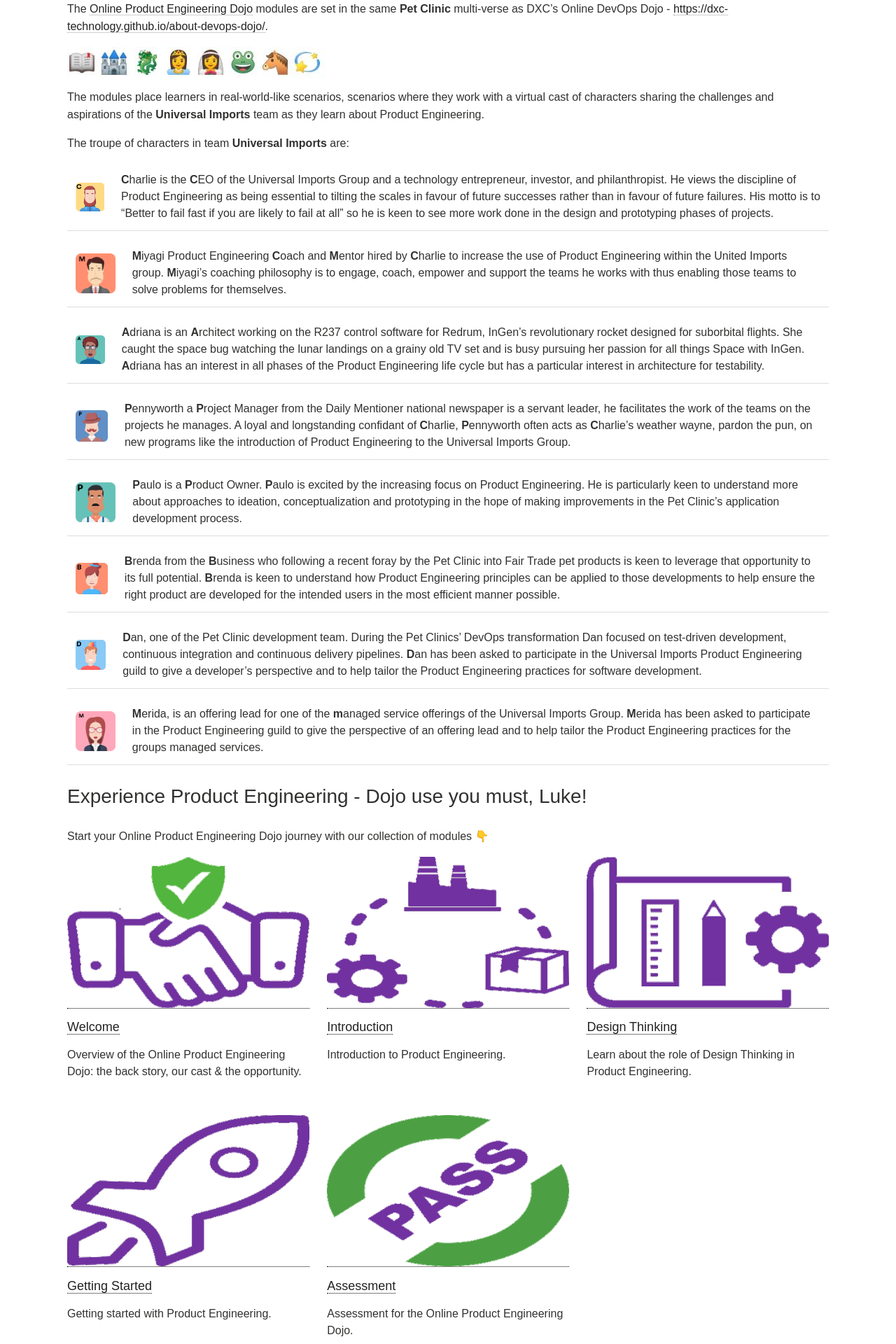
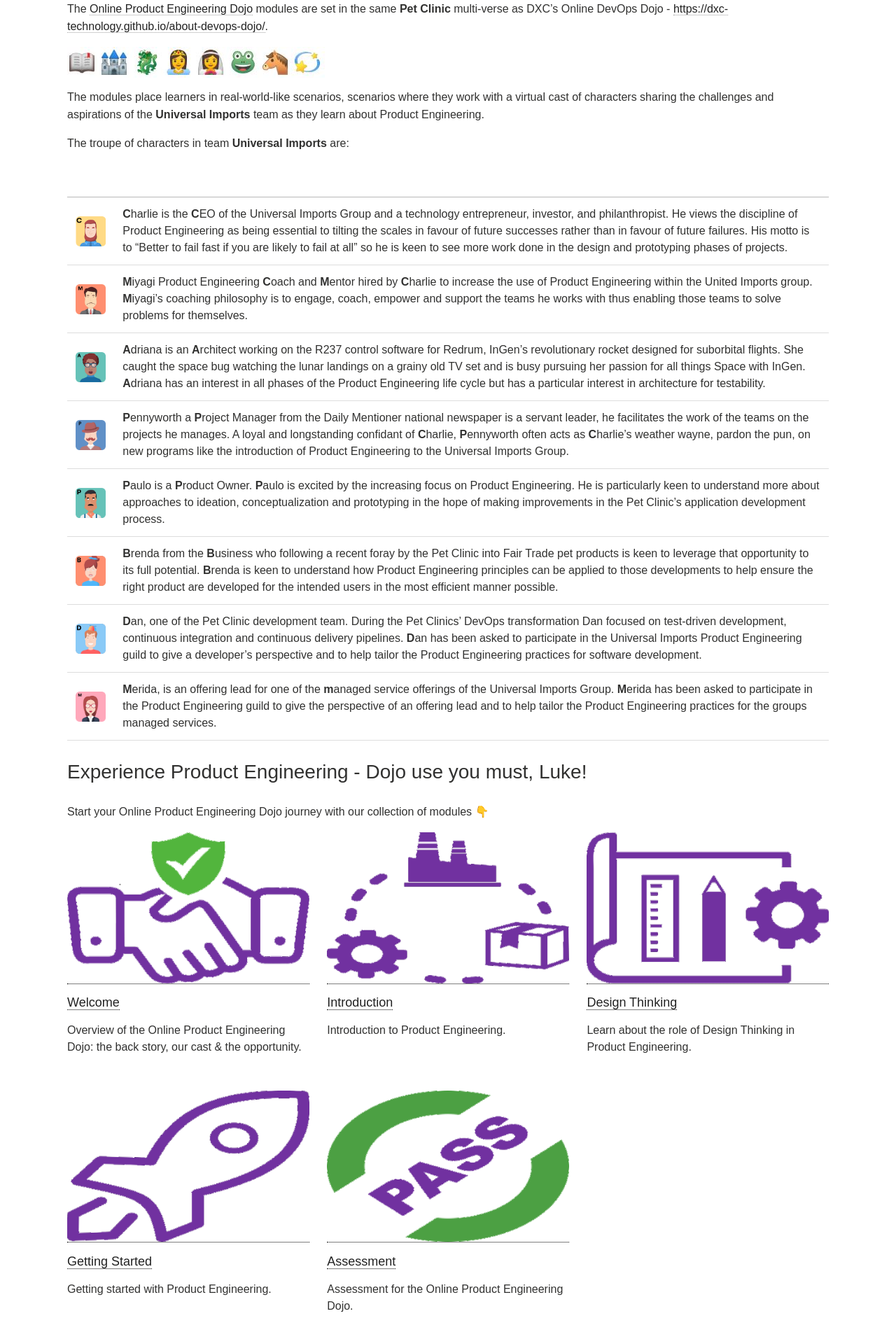
Before and after one commit to dxc-technology/about-pe-dojo, a Jekyll site: the page built from index.md, in a window 1280 px wide. Shown: the part 746-2666 px from the top of the page at 70% size. Built offline with Jekyll 4.4.1, drawn with Linux system fonts in a browser that asks for light colours.

Commit message:
fixing images

```diff
--- a/index.md
+++ b/index.md
@@ -28,21 +28,16 @@
 
 The troupe of characters in team **Universal Imports** are:
 
-![Charlie](images/charlie.png) | **C**harlie is the **C**EO of the Universal Imports Group and a technology entrepreneur, investor, and philanthropist. He views the discipline of Product Engineering as being essential to tilting the scales in favour of future successes rather than in favour of future failures. His motto is to "Better to fail fast if you are likely to fail at all" so he is keen to see more work done in the design and prototyping phases of projects.
-
-![Miyagi](images/miyagi.png) | **M**iyagi Product Engineering **C**oach and **M**entor hired by **C**harlie to increase the use of Product Engineering within the United Imports group. **M**iyagi's coaching philosophy is to engage, coach, empower and support the teams he works with thus enabling those teams to solve problems for themselves.
-
-![Adriana](images/adriana.png) | **A**driana is an **A**rchitect working on the R237 control software for Redrum, InGen's revolutionary rocket designed for suborbital flights. She caught the space bug watching the lunar landings on a grainy old TV set and is busy pursuing her passion for all things Space with InGen. **A**driana has an interest in all phases of the Product Engineering life cycle but has a particular interest in architecture for testability.
-
-![Pennyworth](images/pennyworth.png) | **P**ennyworth a **P**roject Manager from the Daily Mentioner national newspaper is a servant leader, he facilitates the work of the teams on the projects he manages. A loyal and longstanding confidant of **C**harlie, **P**ennyworth often acts as **C**harlie's weather wayne, pardon the pun, on new programs like the introduction of Product Engineering to the Universal Imports Group.
-
-![Paulo](images/paulo.png) | **P**aulo is a **P**roduct Owner. **P**aulo is excited by the increasing focus on Product Engineering. He is particularly keen to understand more about approaches to ideation, conceptualization and prototyping in the hope of making improvements in the Pet Clinic's application development process.
-
-![Brenda](images/brenda.png) | **B**renda from the **B**usiness who following a recent foray by the Pet Clinic into Fair Trade pet products is keen to leverage that opportunity to its full potential. **B**renda is keen to understand how Product Engineering principles can be applied to those developments to help ensure the right product are developed for the intended users in the most efficient manner possible.
-
-![Dan](images/dan.png) | **D**an, one of the Pet Clinic development team. During the Pet Clinics' DevOps transformation Dan focused on test-driven development, continuous integration and continuous delivery pipelines. **D**an has been asked to participate in the Universal Imports Product Engineering guild to give a developer's perspective and to help tailor the Product Engineering practices for software development.
-
-![Merida](images/merida.png) | **M**erida, is an offering lead for one of the **m**anaged service offerings of the Universal Imports Group. **M**erida has been asked to participate in the Product Engineering guild to give the perspective of an offering lead and to help tailor the Product Engineering practices for the groups managed services.
+|  |  |
+| - | - |
+| ![Charlie](images/charlie.png) | **C**harlie is the **C**EO of the Universal Imports Group and a technology entrepreneur, investor, and philanthropist. He views the discipline of Product Engineering as being essential to tilting the scales in favour of future successes rather than in favour of future failures. His motto is to "Better to fail fast if you are likely to fail at all" so he is keen to see more work done in the design and prototyping phases of projects. |
+| ![Miyagi](images/miyagi.png) | **M**iyagi Product Engineering **C**oach and **M**entor hired by **C**harlie to increase the use of Product Engineering within the United Imports group. **M**iyagi's coaching philosophy is to engage, coach, empower and support the teams he works with thus enabling those teams to solve problems for themselves. |
+| ![Adriana](images/adriana.png) | **A**driana is an **A**rchitect working on the R237 control software for Redrum, InGen's revolutionary rocket designed for suborbital flights. She caught the space bug watching the lunar landings on a grainy old TV set and is busy pursuing her passion for all things Space with InGen. **A**driana has an interest in all phases of the Product Engineering life cycle but has a particular interest in architecture for testability. |
+| ![Pennyworth](images/pennyworth.png) | **P**ennyworth a **P**roject Manager from the Daily Mentioner national newspaper is a servant leader, he facilitates the work of the teams on the projects he manages. A loyal and longstanding confidant of **C**harlie, **P**ennyworth often acts as **C**harlie's weather wayne, pardon the pun, on new programs like the introduction of Product Engineering to the Universal Imports Group. |
+| ![Paulo](images/paulo.png) | **P**aulo is a **P**roduct Owner. **P**aulo is excited by the increasing focus on Product Engineering. He is particularly keen to understand more about approaches to ideation, conceptualization and prototyping in the hope of making improvements in the Pet Clinic's application development process. |
+| ![Brenda](images/brenda.png) | **B**renda from the **B**usiness who following a recent foray by the Pet Clinic into Fair Trade pet products is keen to leverage that opportunity to its full potential. **B**renda is keen to understand how Product Engineering principles can be applied to those developments to help ensure the right product are developed for the intended users in the most efficient manner possible. |
+| ![Dan](images/dan.png) | **D**an, one of the Pet Clinic development team. During the Pet Clinics' DevOps transformation Dan focused on test-driven development, continuous integration and continuous delivery pipelines. **D**an has been asked to participate in the Universal Imports Product Engineering guild to give a developer's perspective and to help tailor the Product Engineering practices for software development. |
+| ![Merida](images/merida.png) | **M**erida, is an offering lead for one of the **m**anaged service offerings of the Universal Imports Group. **M**erida has been asked to participate in the Product Engineering guild to give the perspective of an offering lead and to help tailor the Product Engineering practices for the groups managed services. |
 
 ## Experience Product Engineering - Dojo use you must, Luke!
 
```
